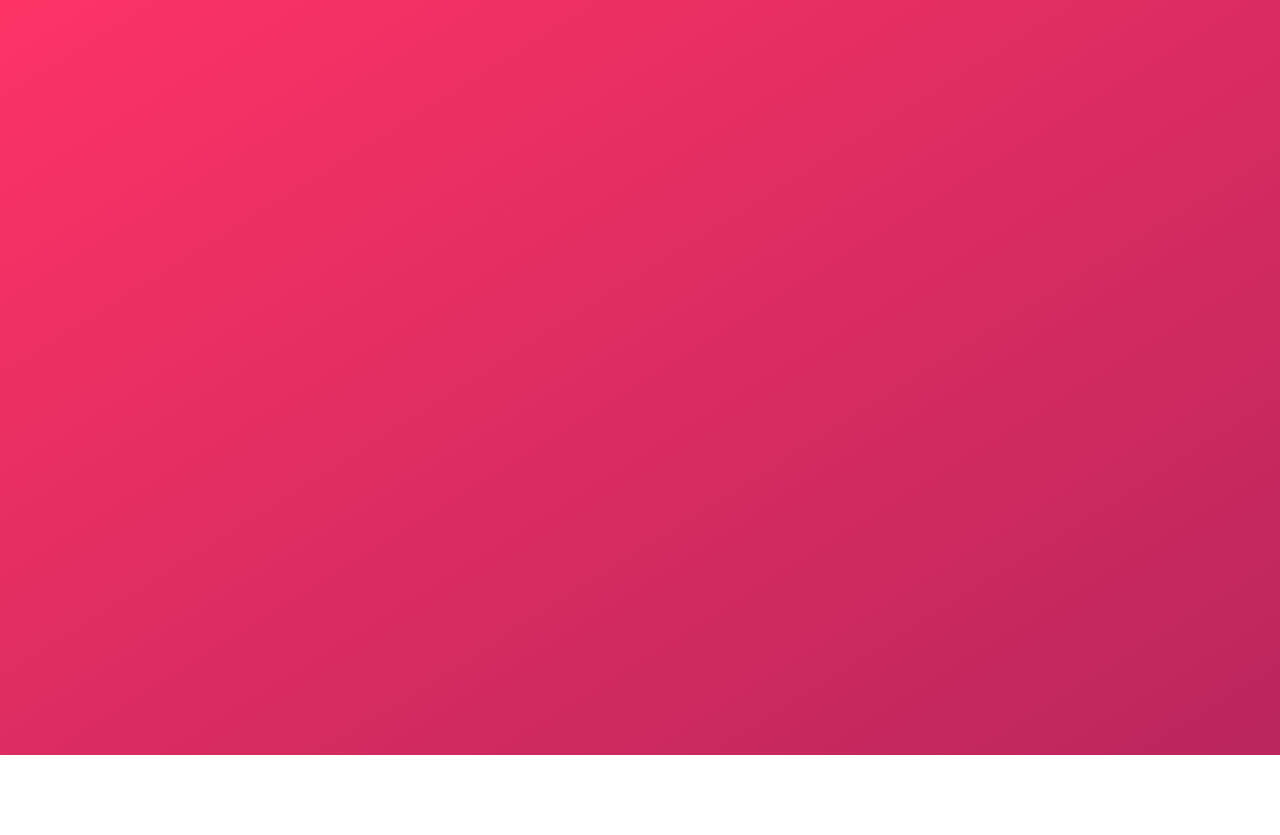
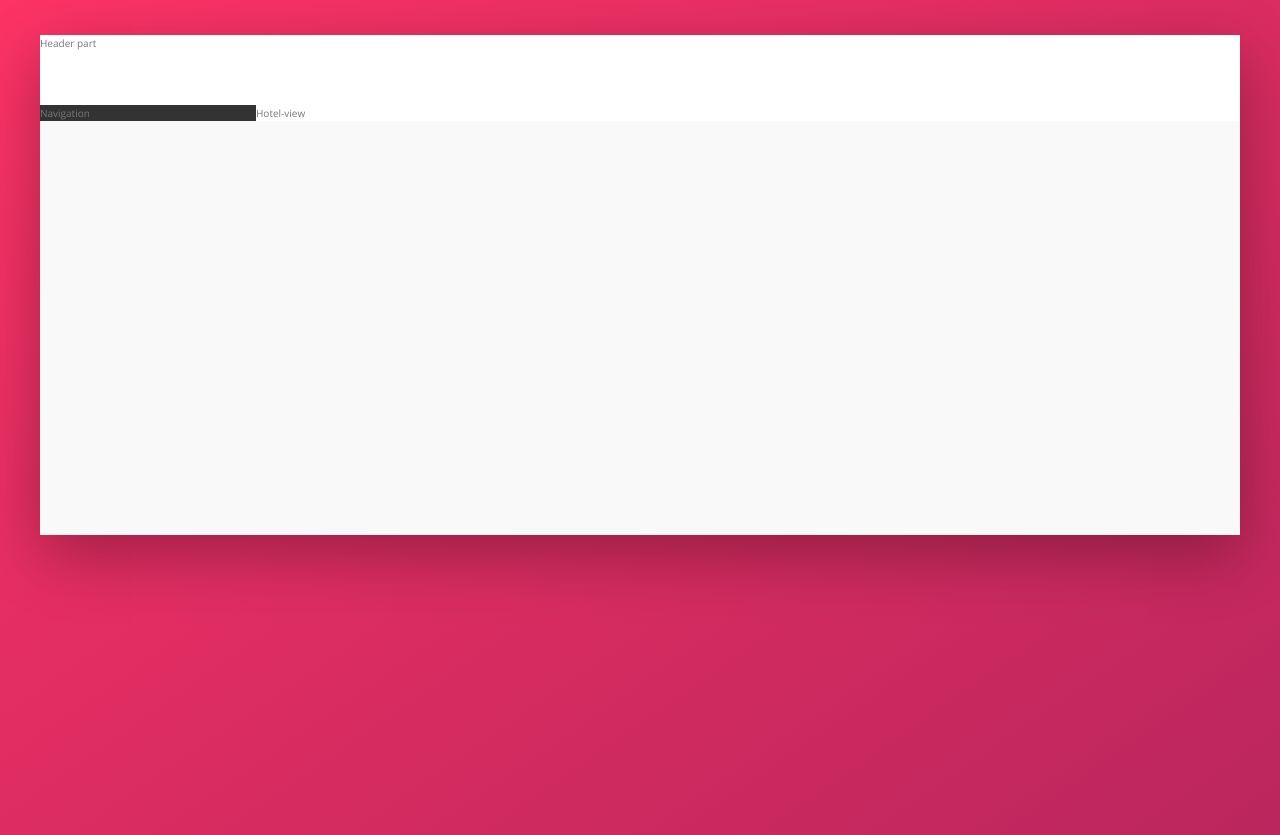
Before and after one commit to PrabeenSoreng/Trillo-Project, a website: page index.html in a window 1280 px wide. Shown: the part 45-880 px from the top of the page. Before the commit the page ends 800 px from the top, so only its background shows below. Drawn offline with nearby package versions, Linux system fonts and the light colour scheme.

Commit message:
overall layout

```diff
--- a/index.html
+++ b/index.html
@@ -13,7 +13,19 @@
 </head>
 
 <body>
-    <h1>Trillo Project</h1>
+    <div class="container">
+        <header class="header">
+            Header part
+        </header>
+        <div class="content">
+            <nav class="sidebar">
+                Navigation
+            </nav>
+            <main class="hotel-view">
+                Hotel-view
+            </main>
+        </div>
+    </div>
 </body>
 
 </html>
--- a/sass/_base.scss
+++ b/sass/_base.scss
@@ -27,6 +27,7 @@ Grey dark 3: #999
     --color-grey-dark-1: #333;
     --color-grey-dark-2: #777;
     --color-grey-dark-3: #999;
+    --shadow-dark: 0 2rem 6rem rgba(0, 0, 0, .3);
 }
 
 * {
--- a/sass/_layout.scss
+++ b/sass/_layout.scss
@@ -0,0 +1,27 @@
+.container {
+    max-width: 120rem;
+    margin: 8rem auto;
+    background: var(--color-grey-light-1);
+    box-shadow: var(--shadow-dark);
+    min-height: 50rem;
+}
+
+.header {
+    height: 7rem;
+    background: #fff;
+    border-bottom: var(--color-grey-light-2);
+}
+
+.content {
+    display: flex;
+}
+
+.sidebar {
+    background: var(--color-grey-dark-1);
+    flex: 0 0 18%;
+}
+
+.hotel-view {
+    background: #fff;
+    flex: 1;
+}
```
Also changed, not shown: css/style.css.
